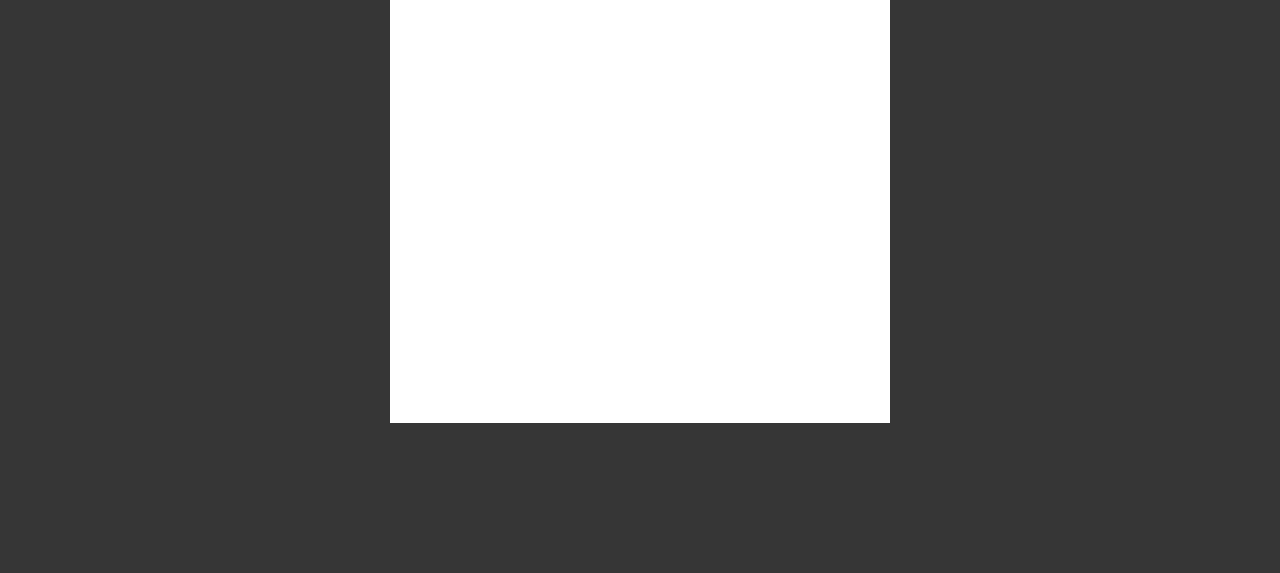
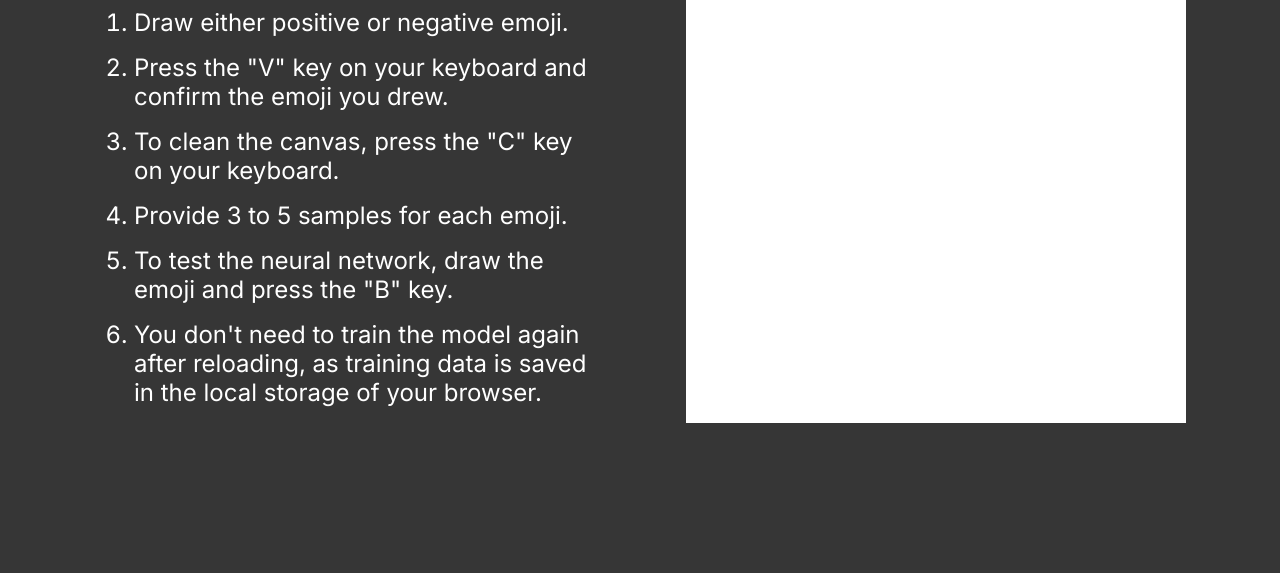
Before and after one commit to shodievSA/emoji-recognizer, a plain HTML site: page main.html in a window 1280 px wide. Shown: the part 227-800 px from the top of the page. Drawn offline with Linux system fonts and the light colour scheme.

Commit message:
code refactoring

```diff
--- a/main.html
+++ b/main.html
@@ -5,10 +5,29 @@
     <meta name="viewport" content="width=device-width, initial-scale=1.0">
     <link rel="stylesheet" href="styles.css">
     <script src="https://unpkg.com/brain.js@2.0.0-beta.23/dist/browser.js"></script>
+    <link rel="preconnect" href="https://fonts.googleapis.com">
+    <link rel="preconnect" href="https://fonts.gstatic.com" crossorigin>
+    <link href="https://fonts.googleapis.com/css2?family=Inter:wght@100..900&display=swap" rel="stylesheet">
     <title>Emoji Recognizer</title>
 </head>
 <body>
-    <canvas id="canvas">Your browser isn't supported</canvas>
+
+    <div id="page-container">
+        <div id="user-guide">
+            <h1 class="instructions">Instructions:</h1>
+            <ul class="instructions-list">
+                <li>Draw either positive or negative emoji.</li>
+                <li>Press the "V" key on your keyboard and confirm the emoji you drew.</li>
+                <li>To clean the canvas, press the "C" key on your keyboard.</li>
+                <li>Provide 3 to 5 samples for each emoji.</li>
+                <li>To test the neural network, draw the emoji and press the "B" key.</li>
+                <li>You don't need to train the model again after reloading, as training data is saved in the local storage of your browser.</li>
+            </ul>
+        </div>
+        <div id="main">
+            <canvas id="canvas">Your browser isn't supported</canvas>
+        </div>
+    </div>
 
     <script type="module" src="script.js"></script>
 </body>
--- a/styles.css
+++ b/styles.css
@@ -1,14 +1,51 @@
+html {
+    height: 100%;
+}
+
 body {
     background-color: rgb(54, 54, 54);
+    color: white;
+    font-family: "Inter";
+    height: 100%;
+    margin: 0;
+}
+
+#page-container {
+    display: flex;
+    justify-content: center;
+    align-items: center;
+    column-gap: 5rem;
+    height: 100%;
+}
+
+#user-guide {
+    width: 40%;
+}
+
+.instructions {
+    font-size: 2.25rem;
+}
+
+.instructions-list {
+    display: flex;
+    flex-direction: column;
+    row-gap: 1rem;
+    list-style-type: decimal;
+    font-size: 1.5rem;
+}
+
+#project-name {
+    font-size: 2.5rem;
+}
+
+#main {
+    display: flex;
+    flex-direction: column;
+    align-items: center;
+    row-gap: 1rem;
 }
 
 #canvas {
     display: block;
-    position: absolute;
     background-color: white;
-    top: 0;
-    bottom: 0;
-    left: 0;
-    right: 0;
-    margin: auto;
 }
```
